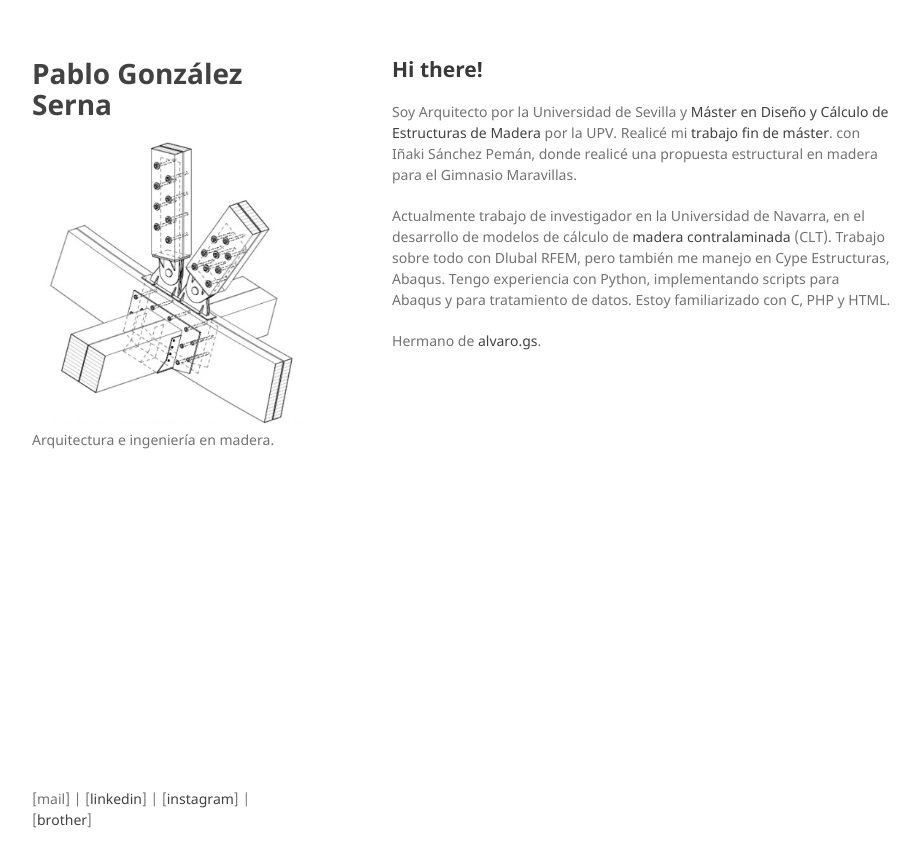
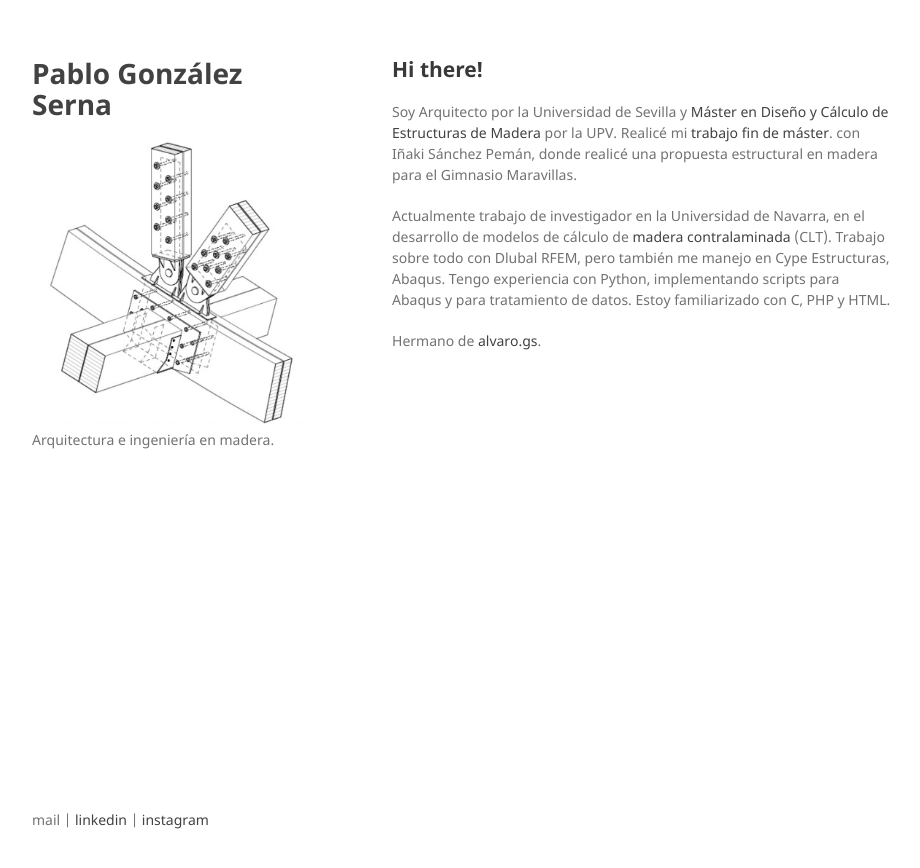
Before and after one commit to parametropic/webtest2, a Jekyll site: the page built from index.md, in a window 1280 px wide. Shown: the top 868 px of the page, without its empty margins (178-1098 px from the left). Built offline with Jekyll 4.4.1, drawn with Linux system fonts in a browser that asks for light colours; our own code applies the rules of GitHub Pages for plain Markdown files.

Commit message:
Update default.html

```diff
--- a/_layouts/default.html
+++ b/_layouts/default.html
@@ -44,7 +44,7 @@
 
       </section>
       <footer>
-        <p>[mail] | [<a href="https://www.linkedin.com/in/glezsernapablo/">linkedin</a>] | [<a href="https://www.instagram.com/pabgser/">instagram</a>] | [<a href="https://www.alvaro.gs/">brother</a>] </p>
+        <p>mail | <a href="https://www.linkedin.com/in/glezsernapablo/">linkedin</a> | <a href="https://www.instagram.com/pabgser/">instagram</a></p>
         <!---{% if site.github.is_project_page %}
         <p>This site is maintained by Pablo Gonzalez Serna<a href="{{ site.github.owner_url }}">{{ site.github.owner_name }}</a></p>
         {% endif %}--->
```
